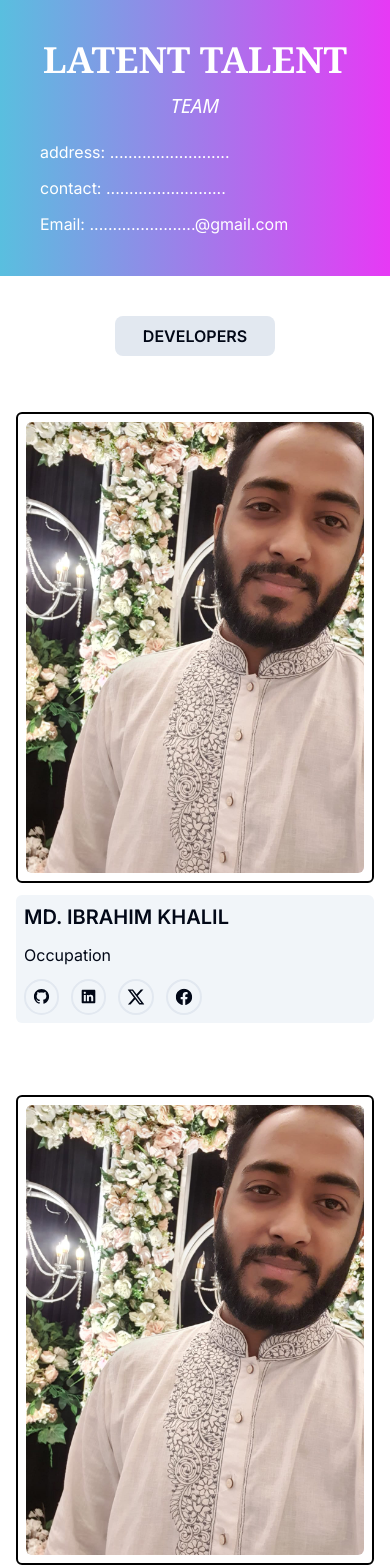
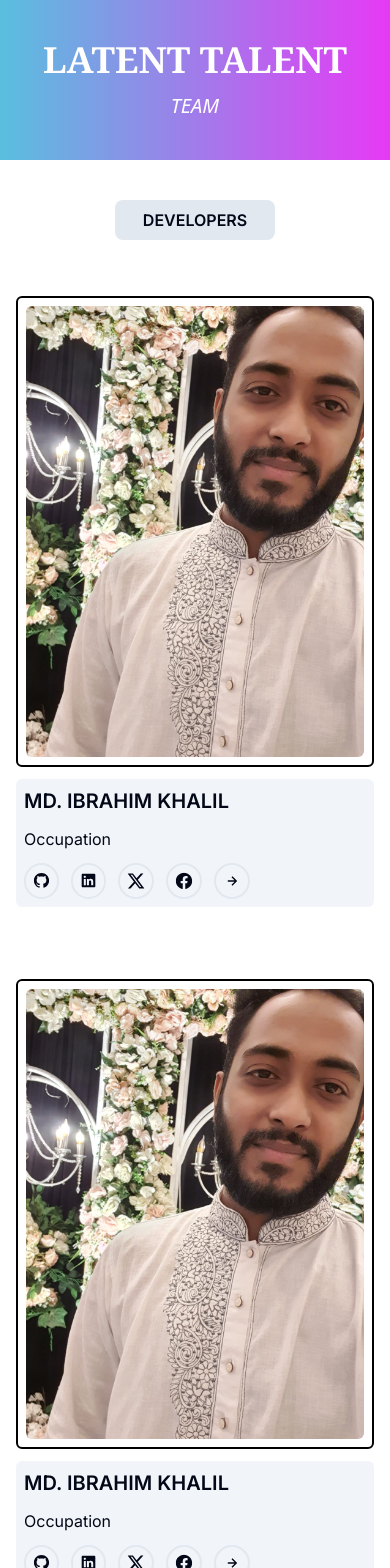
Before and after one commit to tareqhassan2014/nongorfoundation.org, a Next.js app: page /pages/developer-profile in a window 390 px wide. Shown: the top 1568 px of the page. Built offline with nearby package versions, Linux system fonts and the light colour scheme.

Commit message:
fixing image size

```diff
--- a/app/pages/developer-profile/page.tsx
+++ b/app/pages/developer-profile/page.tsx
@@ -9,7 +9,7 @@ const devProfile = () => {
         <h1 className="uppercase text-center w-full lg:text-6xl text-4xl font-extrabold font-serif">
           Latent Talent <i className=" font-sans font-extralight text-xl">Team</i>
         </h1>
-        <div className=" flex flex-wrap justify-start md:justify-center items-center md:gap-10 gap-3 mt-5">
+        <div className=" sm:flex flex-wrap justify-center items-center md:gap-10 gap-3 mt-5 hidden">
           <p>address: .......................... </p>
           <p>contact: .......................... </p>
           <p>Email: .......................@gmail.com</p>
--- a/components/pages/devProfileCard/DevProfileCard.tsx
+++ b/components/pages/devProfileCard/DevProfileCard.tsx
@@ -5,14 +5,15 @@ import { GitHubLogoIcon, LinkedInLogoIcon } from "@radix-ui/react-icons";
 import { FaFacebook } from "react-icons/fa";
 import { BsTwitterX } from "react-icons/bs";
 import Link from "next/link";
+import { BiRightArrowAlt } from "react-icons/bi";
 
 const DevProfileCard = () => {
   return (
     <div>
-      <div className=" sm:w-60 w-full h-auto flex flex-col gap-3 md:p-0 p-4">
+      <div className="  h-auto flex flex-col gap-3 md:p-0 p-4">
         {/* single card image*/}
         <div className=" border-2 border-black rounded-md flex justify-center items-center p-2">
-          <div className="">
+          <div className=" sm:w-60 w-full ">
             <Image src={ibrahim} alt="ibrahim" className=" rounded-md "/>
           </div>
         </div>
@@ -45,6 +46,12 @@ const DevProfileCard = () => {
             >
               <FaFacebook className=" scale-105 group-hover:scale-125 transition-all duration-300 ease-in " />
             </Link>
+            <Link
+              href="#"
+              className=" border-2 hover:border-black hover:border-2 rounded-full p-2"
+            >
+              <BiRightArrowAlt  className=" scale-105 group-hover:scale-125 transition-all duration-300 ease-in " />
+            </Link>
           </div>
         </div>
       </div>
```
